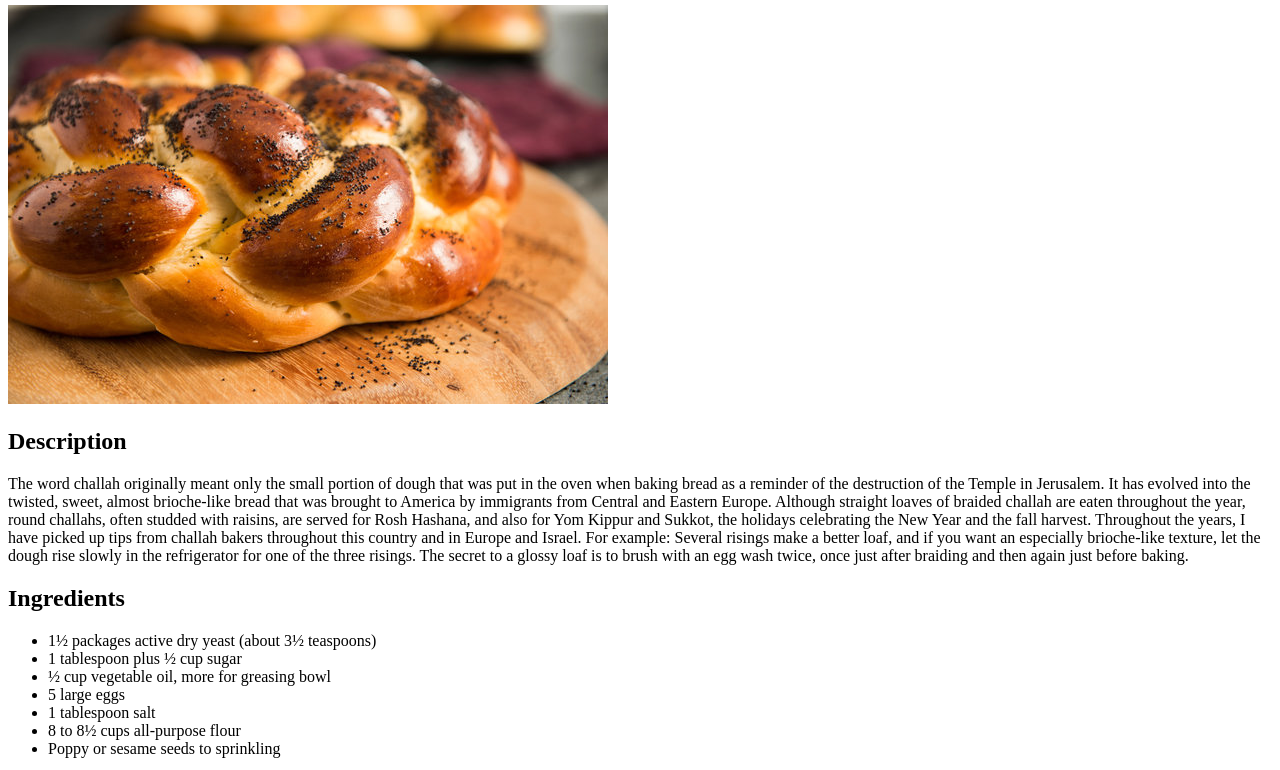
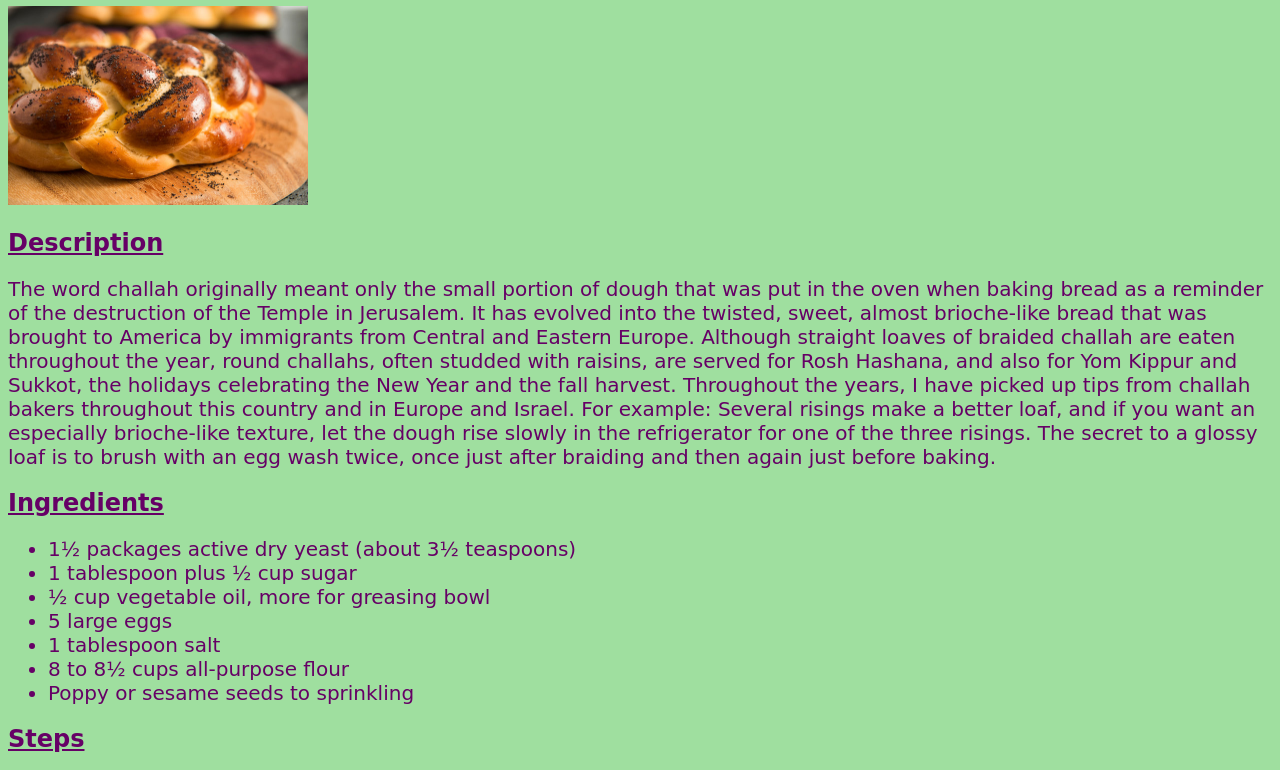
Before and after one commit to kvndrsy/odin-recipes, a plain HTML site: page recipes/challah.html in a window 1280 px wide. Shown: the part 75-845 px from the top of the page. Drawn offline with Linux system fonts and the light colour scheme.

Commit message:
Add CSS to site

```diff
--- a/recipes/challah.html
+++ b/recipes/challah.html
@@ -4,6 +4,7 @@
     <meta charset="UTF-8">
     <meta http-equiv="X-UA-Compatible" content="IE=edge">
     <meta name="viewport" content="width=device-width, initial-scale=1.0">
+    <link rel="stylesheet" href="../styles.css">
     <title>Challah Recipe</title>
   </head>
   <body>
--- /dev/null
+++ b/styles.css
@@ -0,0 +1,19 @@
+body {
+  font-family: "Brush Script MT", cursive;
+  background-color: hsl(120, 50%, 75%);
+  color: hsl(300, 100%, 20%);
+}
+
+p,
+li {
+  font-size: 20px;
+}
+
+h2 {
+  text-decoration: underline;
+}
+
+img {
+  width: 300px;
+  height: auto;
+}
```
Also changed, not shown: index.html (+1 -0 lines), recipes/pizza-margherita.html (+1 -0 lines), recipes/ramen.html (+1 -0 lines).
